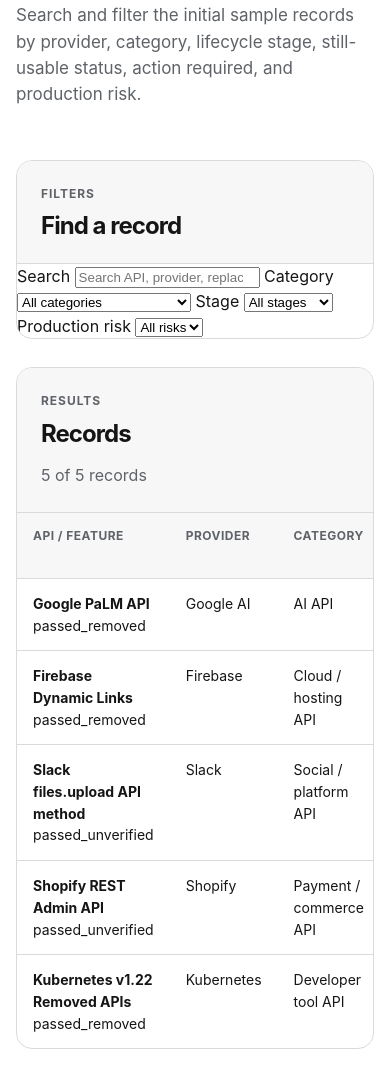
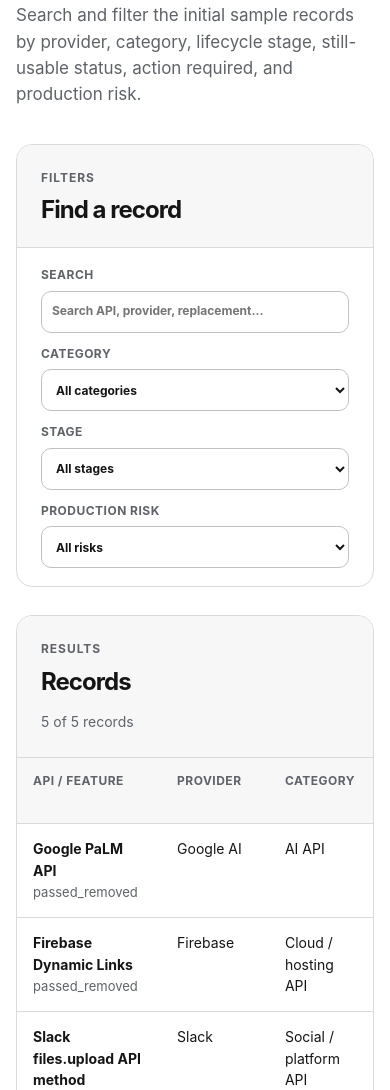
Before and after one commit to badjoke-lab/api-deprecation-archive, a website: page apis/index.html in a window 390 px wide. Shown: the part 339-1429 px from the top of the page. Drawn offline with Linux system fonts and the light colour scheme.

Commit message:
site: add list page styles

```diff
--- a/styles.css
+++ b/styles.css
@@ -22,7 +22,9 @@ body {
 
 a { color: var(--text); text-decoration: none; }
 a:hover { text-decoration: underline; }
-a:focus-visible { outline: 3px solid var(--focus); outline-offset: 3px; }
+a:focus-visible,
+input:focus-visible,
+select:focus-visible { outline: 3px solid var(--focus); outline-offset: 3px; }
 
 .site-header {
   display: flex;
@@ -55,6 +57,7 @@ main {
 }
 
 .hero { max-width: 860px; padding: 32px 0 24px; }
+.compact-hero { padding-bottom: 8px; }
 .eyebrow { margin: 0 0 10px; color: var(--muted); font-size: 12px; font-weight: 700; letter-spacing: 0.08em; text-transform: uppercase; }
 
 h1, h2 { margin: 0; line-height: 1.08; letter-spacing: -0.04em; }
@@ -98,13 +101,22 @@ h2 { font-size: clamp(24px, 4vw, 38px); }
 .summary-card,
 .link-card { display: grid; gap: 8px; padding: 18px; }
 .summary-label,
-.link-card small { color: var(--muted); font-size: 13px; }
+.link-card small,
+.muted { color: var(--muted); font-size: 13px; }
 .summary-card strong { font-size: 22px; letter-spacing: -0.03em; }
 .link-card span { font-weight: 750; }
 
 .panel { margin-top: 28px; overflow: hidden; }
 .section-heading { padding: 24px; border-bottom: 1px solid var(--border); background: var(--surface); }
 .section-heading p:last-child { max-width: 760px; margin-bottom: 0; color: var(--muted); }
+.results-heading { display: flex; justify-content: space-between; gap: 16px; align-items: end; }
+.result-count { margin: 0; color: var(--muted); font-size: 14px; }
+.panel-footer { padding: 18px 24px; border-top: 1px solid var(--border); background: var(--surface); }
+
+.filters { display: grid; grid-template-columns: 2fr 1fr 1fr 1fr; gap: 12px; padding: 18px 24px; }
+.filters label { display: grid; gap: 6px; color: var(--muted); font-size: 12px; font-weight: 700; text-transform: uppercase; letter-spacing: 0.04em; }
+.filters input,
+.filters select { width: 100%; min-height: 42px; padding: 9px 10px; border: 1px solid var(--strong-border); border-radius: 10px; background: var(--bg); color: var(--text); font: inherit; text-transform: none; letter-spacing: 0; }
 
 .table-wrap { width: 100%; overflow-x: auto; }
 table { width: 100%; min-width: 760px; border-collapse: collapse; font-size: 14px; }
@@ -131,6 +143,11 @@ tr:last-child td { border-bottom: 0; }
   font-size: 13px;
 }
 
+@media (max-width: 860px) {
+  .filters { grid-template-columns: 1fr; }
+  .results-heading { display: grid; align-items: start; }
+}
+
 @media (max-width: 760px) {
   .site-header { display: grid; gap: 16px; }
   .site-nav { justify-content: flex-start; }
```
